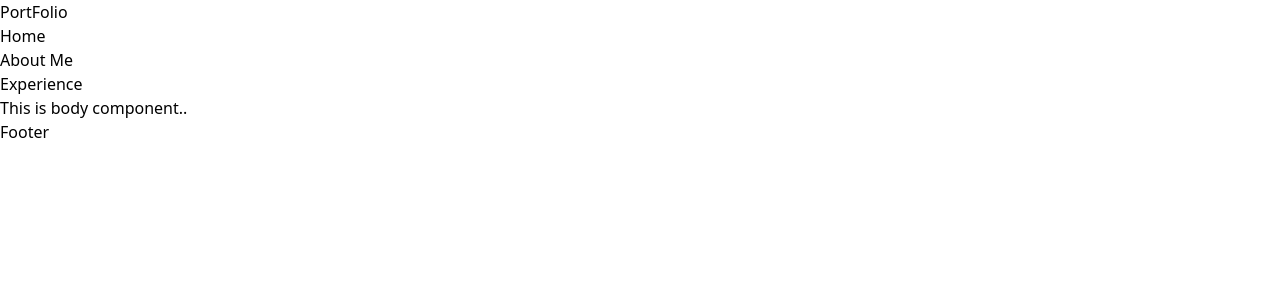
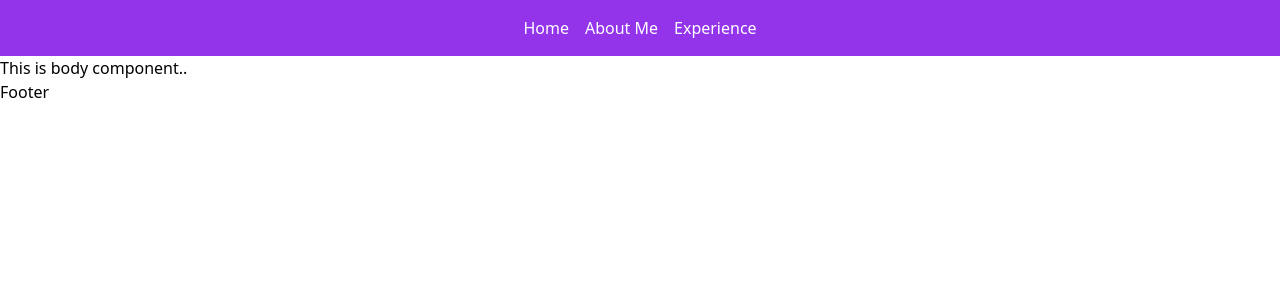
Before and after one commit to Rishibenipur/portfolio, a React (Create React App) app: page / in a window 1280 px wide. Shown: the top 300 px of the page. Built offline with nearby package versions, Linux system fonts and the light colour scheme.

Commit message:
little bit ui modification to look better

```diff
--- a/src/components/Navbar.js
+++ b/src/components/Navbar.js
@@ -1,26 +1,28 @@
-import { Link } from 'react-router-dom';
-const Title = () => <h1>PortFolio</h1>;
-const NavBar = () => {
-  return (
+
+import {Link} from "react-router-dom";
+
+const NavBar = () =>{
+    return(
         <>
         <div className="header">
-        <Title />
-        <div className="nav-items">
-          <ul>
+            <div className="flex justify-center bg-purple-600 text-center p-4">
+                <ul className="flex flex-row gap-4">
                     <Link to="/">
-              <li>Home</li>
+                        <li className="text-white">Home</li>
                     </Link>
                     <Link to="/about">
-              <li>About Me</li>
+                        <li className="text-white">About Me</li>
                     </Link>
                     <Link to="/experience">
-              <li>Experience</li>
+                        <li className="text-white">Experience</li>
                     </Link>
+
                 </ul>
             </div>
+
         </div>
         </>
-  );
+    )
 };
 
 export default NavBar;
```
Also changed, not shown: src/index.jsx (+7 -9 lines). Lines whose indentation alone changed are shown as unchanged.
